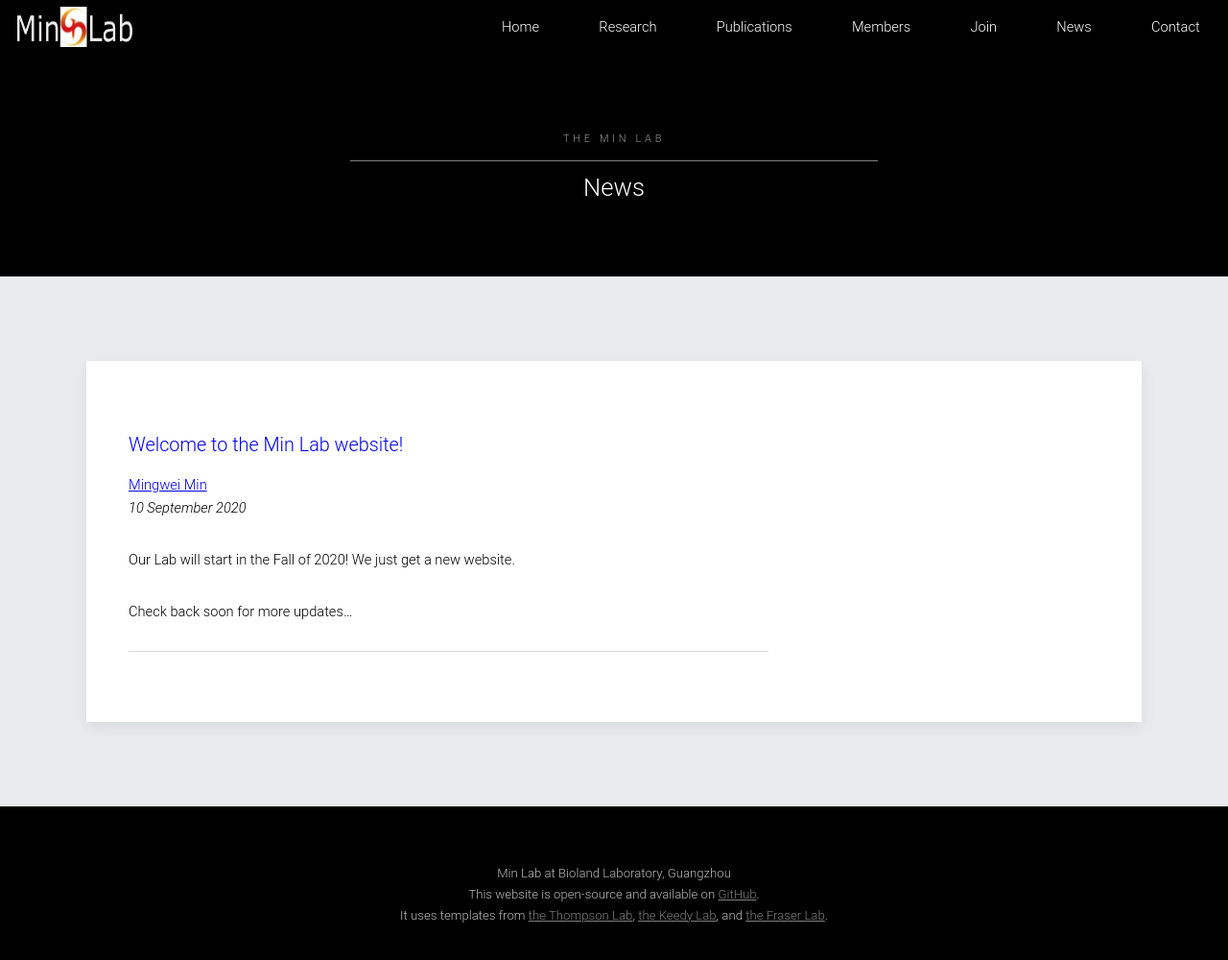
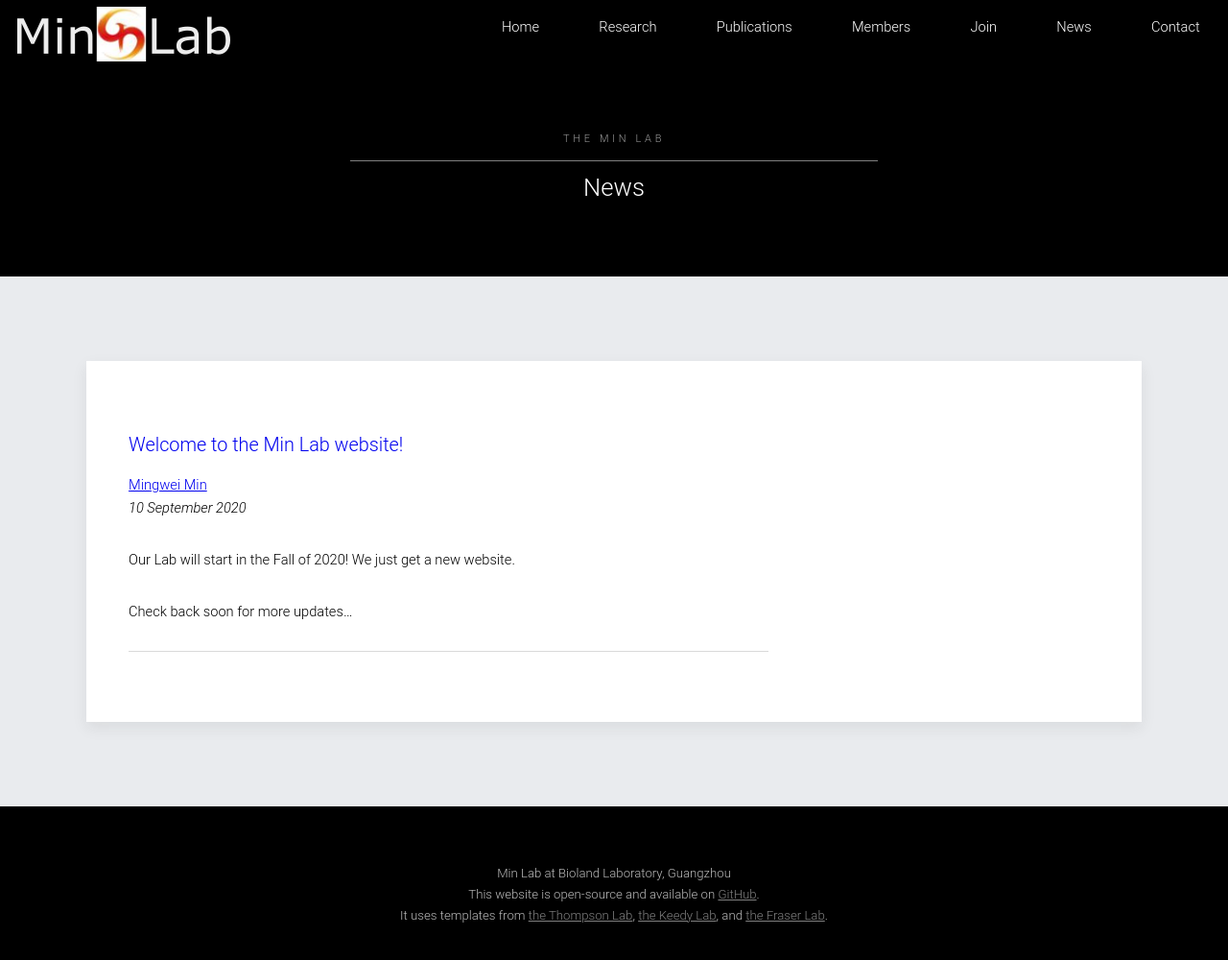
Before and after one commit to mm809/mm809.github.io, a Jekyll site: the page built from news/index.html, in a window 1280 px wide and 1008 px high. Shown: the top 1000 px of the window at 96% size. Built offline with Jekyll 4.4.1, drawn with Linux system fonts in a browser that asks for light colours.

Commit message:
Update main.css

```diff
--- a/assets/css/main.css
+++ b/assets/css/main.css
@@ -3184,8 +3184,8 @@ body.subpage {
 }
 
 #header > .logo img {
-	width: 120px;
-	height: 42px;
+	width: 222px;
+	height: 57px;
 }
 
 #header > .logo a {
```
